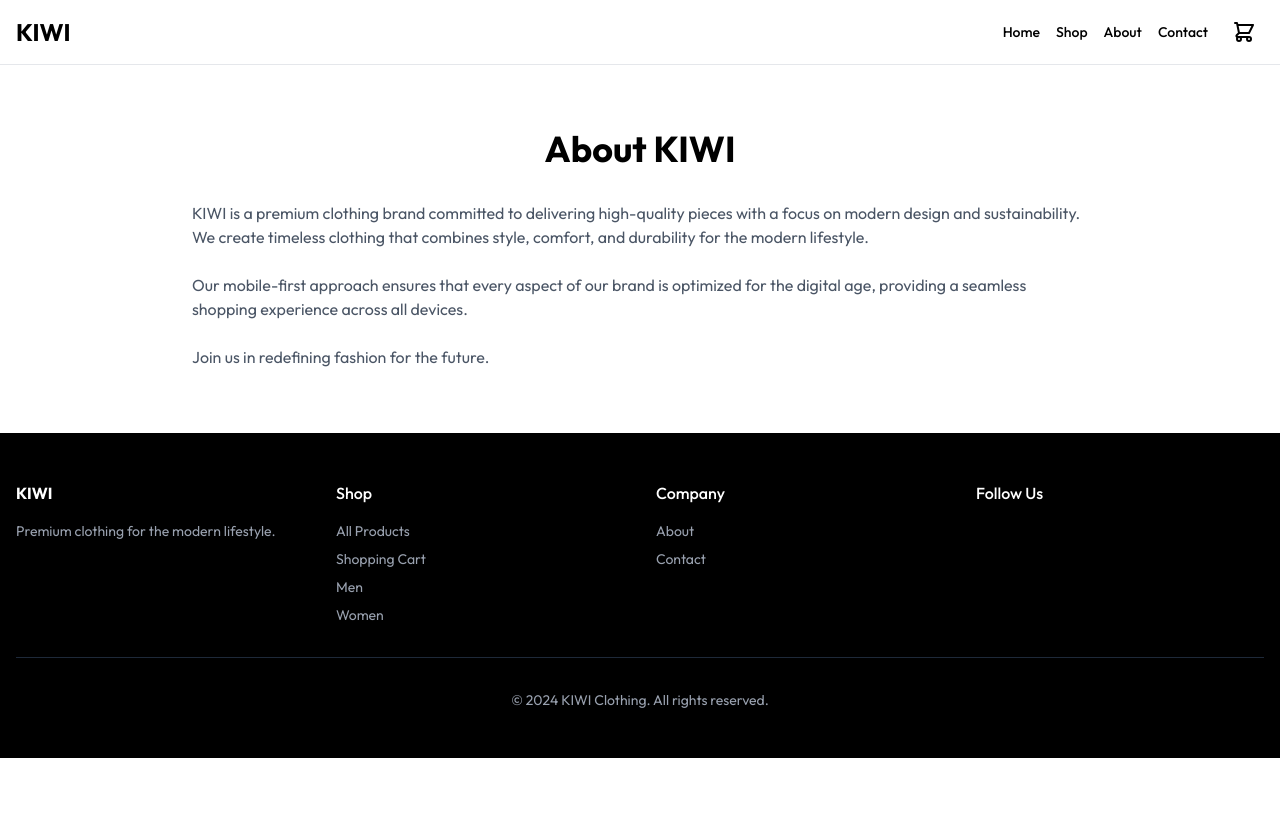
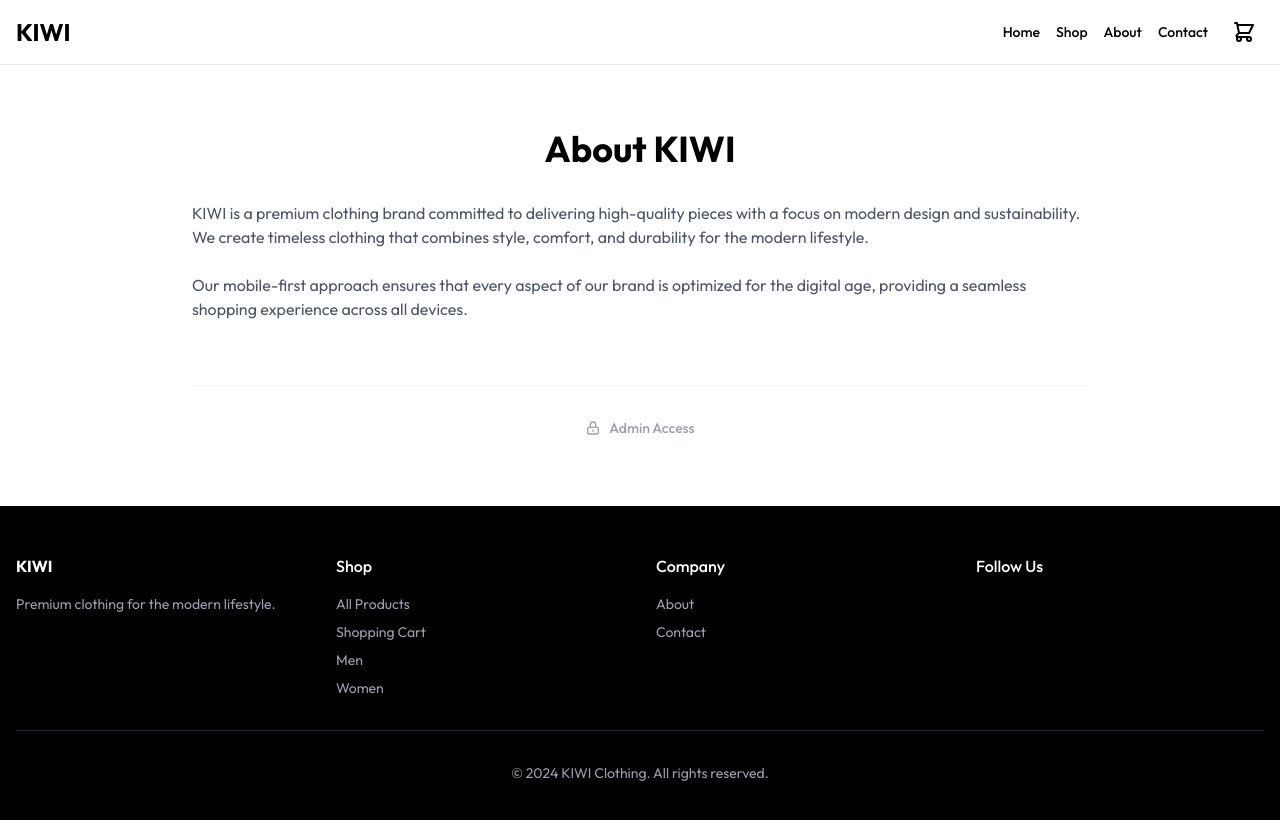
Before and after one commit to harperelton32-svg/Kiwi, a Next.js app: page /about in a window 1280 px wide. Shown: the top 820 px of the page. Built offline with nearby package versions, Linux system fonts and the light colour scheme.

Commit message:
Feat: add admin access link to about page

```diff
--- a/src/app/about/page.tsx
+++ b/src/app/about/page.tsx
@@ -1,5 +1,6 @@
 import MobileNavbar from "@/components/MobileNavbar";
 import Footer from "@/components/Footer";
+import Link from "next/link";
 
 export default function About() {
   return (
@@ -15,9 +16,17 @@ export default function About() {
             <p className="mb-6">
               Our mobile-first approach ensures that every aspect of our brand is optimized for the digital age, providing a seamless shopping experience across all devices.
             </p>
-            <p>
-              Join us in redefining fashion for the future.
-            </p>
+            <div className="mt-16 pt-8 border-t border-gray-100 text-center">
+              <Link
+                href="/admin/designs"
+                className="inline-flex items-center gap-2 text-gray-400 hover:text-indigo-600 transition-colors text-sm font-medium"
+              >
+                <svg className="w-4 h-4" fill="none" stroke="currentColor" viewBox="0 0 24 24">
+                  <path strokeLinecap="round" strokeLinejoin="round" strokeWidth="2" d="M12 15v2m-6 4h12a2 2 0 002-2v-6a2 2 0 00-2-2H6a2 2 0 00-2 2v6a2 2 0 002 2zm10-10V7a4 4 0 00-8 0v4h8z"></path>
+                </svg>
+                Admin Access
+              </Link>
+            </div>
           </div>
         </div>
       </section>
```
